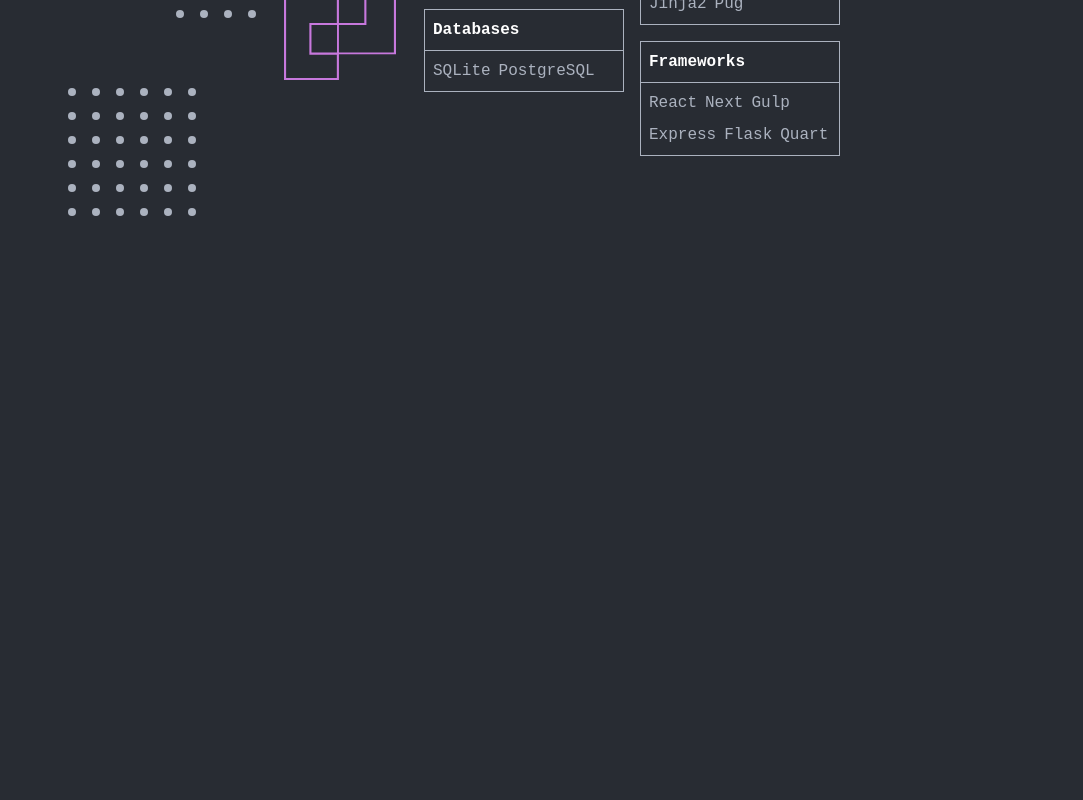
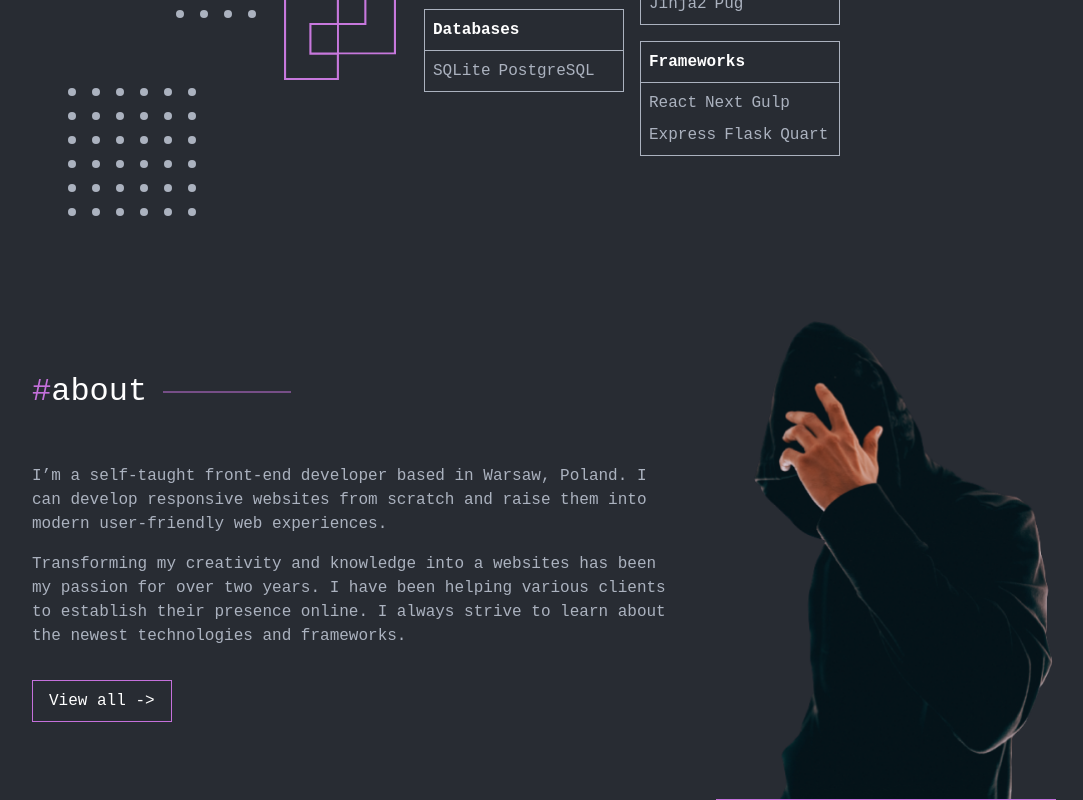
Before and after one commit to dipak-majumdar/portfolio, a React (Vite) app: page / in a window 1280 px wide. Shown: the part 1513-2313 px from the top of the page, without its empty margins (96-1179 px from the left). Before the commit the page ends 1729 px from the top, so only its background shows below. Built offline with nearby package versions, Linux system fonts and the light colour scheme; a web font is replaced by a local one.

Commit message:
About section added

```diff
--- a/src/App.jsx
+++ b/src/App.jsx
@@ -1,9 +1,9 @@
 import { BrowserRouter as Router, Routes, Route } from 'react-router-dom';
 import './App.sass';
 import Home from './pages/Home';
+import About from './pages/About';
 // import Navbar from './components/Navbar';
 import Header from './components/Header';
-import About from './components/About';
 
 import en from './assets/locales/en.json';
 
--- a/src/components/About.js
+++ /dev/null
@@ -1,18 +0,0 @@
-export default (t) => {
-    return /*html*/ `
-        <section class="about">
-            <div class="about__content">
-                <h2 class="h2">${t.title}</h2>
-                <div class="about__text">
-                    ${t.description.map(
-                        (text) =>
-                            /*html*/ `<p class="about__description">${text}</p>`
-                    ).join("")}
-                </div>
-
-                <a href="/about-me" class="button">${t.button} -></a>
-            </div>
-            <img src="/images/about-me.png" alt="" class="about__image">
-        </section>
-    `;
-};
--- a/src/components/About.jsx
+++ b/src/components/About.jsx
@@ -1,26 +1,22 @@
 import React from 'react';
+import aboutMe from '../assets/images/about-me.png';
 
-const About = () => {
-  return (
-    <div className="about">
-      <h1>About Me</h1>
-      <div className="about-content">
-        <div className="about-text">
-          <p>Hello! I'm a passionate developer with experience in building modern web applications.</p>
-          <p>My journey in software development started with a curiosity about how things work, which led me to pursue a career in this exciting field.</p>
-          <h3>Skills</h3>
-          <ul className="skills-list">
-            <li>React.js</li>
-            <li>JavaScript (ES6+)</li>
-            <li>HTML5 & CSS3</li>
-            <li>Responsive Design</li>
-            <li>Git & Version Control</li>
-          </ul>
-        </div>
-      </div>
-      <a href="/" className="btn">Back to Home</a>
-    </div>
-  );
+export default function About({section}) {
+    return (
+        <>
+        <section className="about">
+            <div className="about__content">
+                <h2 className="h2">{section.title}</h2>
+                <div className="about__text">
+                    {section.description.map(
+                        (text, idx) =>
+                            <p className="about__description" key={idx}>{text}</p>
+                    )}
+                </div>
+
+                <a href="/about-me" className="button">{section.button} -></a>
+            </div>
+            <img src={aboutMe} alt="" className="about__image" />
+        </section>
+        </>);
 };
-
-export default About;
--- /dev/null
+++ b/src/pages/About.jsx
@@ -0,0 +1,26 @@
+import React from 'react';
+
+const About = () => {
+  return (
+    <div className="about">
+      <h1>About Me</h1>
+      <div className="about-content">
+        <div className="about-text">
+          <p>Hello! I'm a passionate developer with experience in building modern web applications.</p>
+          <p>My journey in software development started with a curiosity about how things work, which led me to pursue a career in this exciting field.</p>
+          <h3>Skills</h3>
+          <ul className="skills-list">
+            <li>React.js</li>
+            <li>JavaScript (ES6+)</li>
+            <li>HTML5 & CSS3</li>
+            <li>Responsive Design</li>
+            <li>Git & Version Control</li>
+          </ul>
+        </div>
+      </div>
+      <a href="/" className="btn">Back to Home</a>
+    </div>
+  );
+};
+
+export default About;
--- a/src/pages/Home.jsx
+++ b/src/pages/Home.jsx
@@ -3,6 +3,7 @@ import "../assets/styles/pages/home.sass"
 import Hero from '../components/Hero';
 import Projects from '../components/Projects';
 import Skills from '../components/Skills';
+import About from '../components/About';
 
 function Home({ home, projects, skills }) {
   return (
@@ -10,6 +11,7 @@ function Home({ home, projects, skills }) {
       <Hero title={home.hero.title} description={home.hero.description} button={home.hero.button} status={home.hero.status} />
       <Projects section={home.projects} t={projects} limit={3} />
       <Skills section={home.skills} t={skills} />
+      <About section={home.about} />
     </>
   )
 }
```
